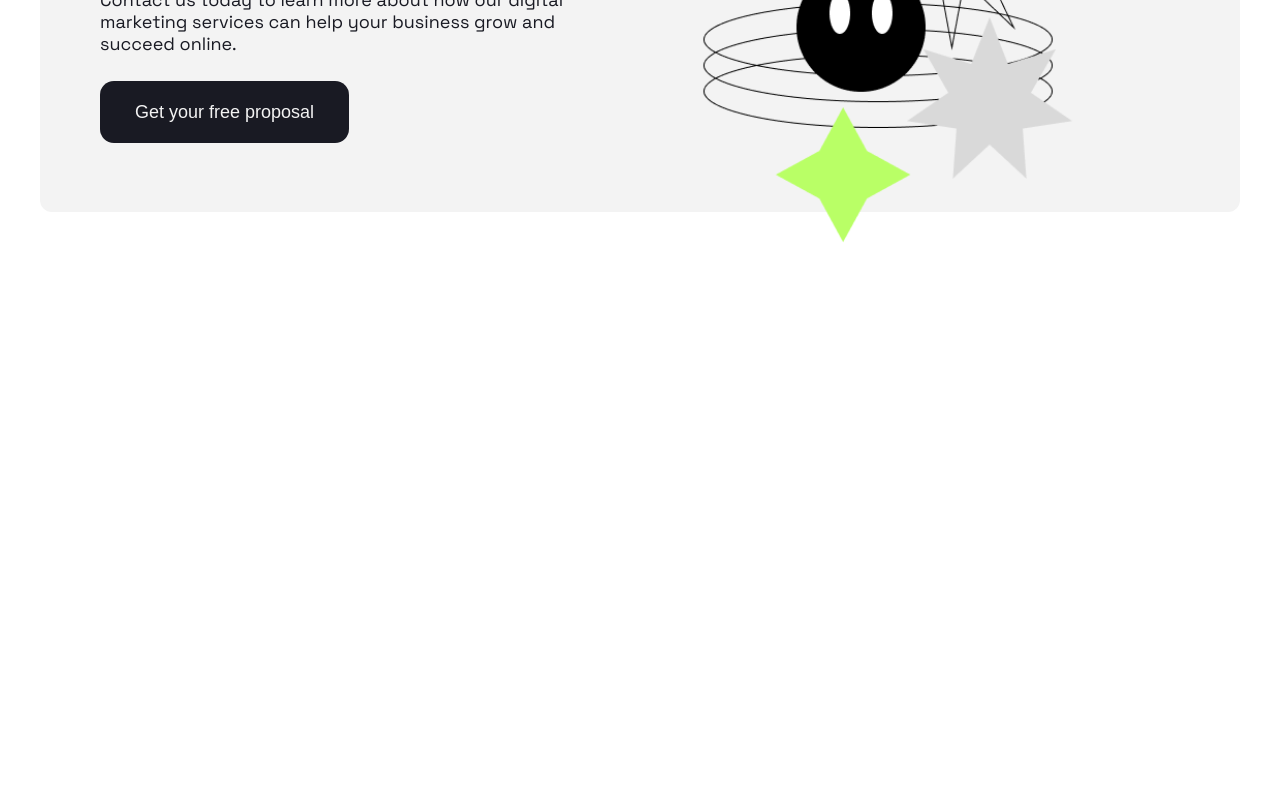
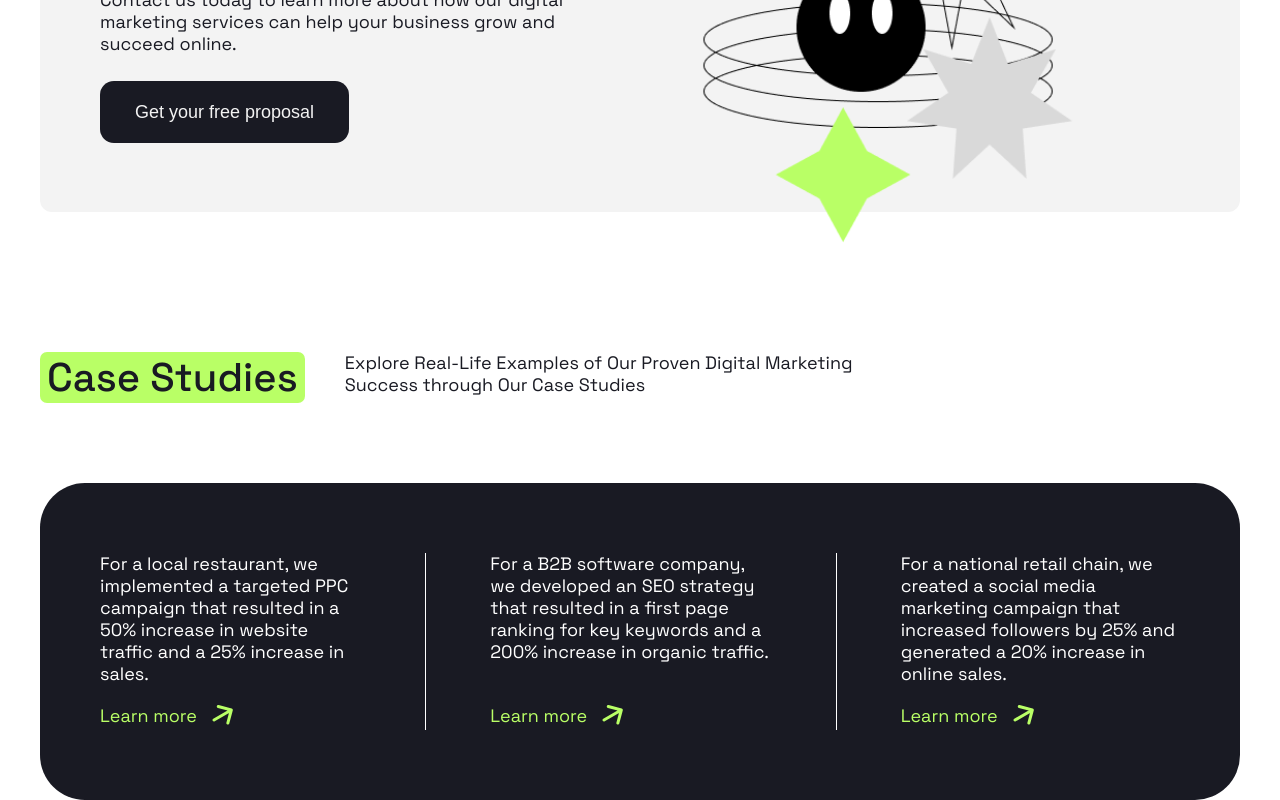
Before and after one commit to carrilloCd/positivus-landing-page, a React (Vite) app: page / in a window 1280 px wide. Shown: the part 2316-3116 px from the top of the page. Before the commit the page ends 2608 px from the top, so only its background shows below. Built offline with nearby package versions, Linux system fonts and the light colour scheme.

Commit message:
feat(case-studies-section): add CaseStudiesSection and CaseStudy components

```diff
--- a/src/App.tsx
+++ b/src/App.tsx
@@ -1,5 +1,5 @@
 import { Navbar } from "@components/layout";
-import { HeroSection, ServicesSection } from "@components/sections";
+import { HeroSection, ServicesSection, CaseStudiesSection } from "@components/sections";
 import { Sponsors, CTA } from "@components/ui";
 
 export const App: React.FC = () => {
@@ -10,6 +10,7 @@ export const App: React.FC = () => {
       <Sponsors />
       <ServicesSection />
       <CTA />
+      <CaseStudiesSection />
     </>
   )
 }
--- /dev/null
+++ b/src/components/sections/CaseStudiesSection/CaseStudiesSection.scss
@@ -0,0 +1,18 @@
+@use '../../../sass/abstract/variables' as *;
+
+.case-studies {
+  max-width: 120rem;
+  margin: 0 auto;
+
+  &__block {
+    border-radius: 4.5rem;
+    padding: 7rem 6rem;
+    width: 100%;
+
+    display: flex;
+    justify-content: space-between;
+    // gap: 4.4rem;
+    background-color: $secondary-color;
+    color: #fff;
+  }
+}
--- /dev/null
+++ b/src/components/sections/CaseStudiesSection/CaseStudiesSection.tsx
@@ -0,0 +1,23 @@
+import './CaseStudiesSection.scss'
+import { CaseStudy, Header } from '@components/ui'
+
+const caseStudiesDescription = [
+  'For a local restaurant, we implemented a targeted PPC campaign that resulted in a 50% increase in website traffic and a 25% increase in sales.',
+  'For a B2B software company, we developed an SEO strategy that resulted in a first page ranking for key keywords and a 200% increase in organic traffic.',
+  'For a national retail chain, we created a social media marketing campaign that increased followers by 25% and generated a 20% increase in online sales.'
+]
+
+export const CaseStudiesSection: React.FC = () => {
+  return (
+    <section className='case-studies'>
+      <Header title='Case Studies' subtitle='Explore Real-Life Examples of Our Proven Digital Marketing Success through Our Case Studies' />
+
+
+      <div className='case-studies__block'>
+        {caseStudiesDescription.map(description => (
+          <CaseStudy description={description} />
+        ))}
+      </div>
+    </section>
+  )
+}
--- a/src/components/sections/index.ts
+++ b/src/components/sections/index.ts
@@ -1,2 +1,3 @@
 export * from './HeroSection/HeroSection';
 export * from './ServicesSection/ServicesSection';
+export * from './CaseStudiesSection/CaseStudiesSection';
--- a/src/components/ui/CTA/CTA.scss
+++ b/src/components/ui/CTA/CTA.scss
@@ -7,7 +7,6 @@
   height: 34.7rem;
   border-radius: 1.2rem;
   background-color: $tertiary-color;
-  margin-bottom: 8rem;
 
   display: flex;
   gap: 18.6rem;
@@ -15,19 +14,18 @@
   &__title {
     font-size: 3rem;
     line-height: 3.8rem;
+    margin-bottom: 2.6rem;
   }
 
   &__box-info {
     width: 50rem;
-    display: flex;
-    flex-direction: column;
-    gap: 2.6rem;
+  }
+
+  &__description {
+    margin-bottom: 2.6rem;
   }
 
   &__illustration {
     transform: scale(1.8);
   }
-  .btn {
-    align-self: start;
-  }
 }
--- /dev/null
+++ b/src/components/ui/CaseStudy/CaseStudy.scss
@@ -0,0 +1,28 @@
+@use '../../../sass/abstract/variables' as *;
+.case-study {
+  display: flex;
+  flex-direction: column;
+  justify-content: space-between;
+  padding: 0 6.4rem;
+  border-right: 1px solid #fff;
+
+  &:first-child {
+    padding-left: 0;
+  }
+
+  &:last-child {
+    border: none;
+    padding-right: 0;
+  }
+
+  &__description {
+    margin-bottom: 2rem;
+  }
+
+  &__link {
+    display: flex;
+    gap: 1.5rem;
+    text-decoration: none;
+    color: $primary-color;
+  }
+}
--- /dev/null
+++ b/src/components/ui/CaseStudy/CaseStudy.tsx
@@ -0,0 +1,26 @@
+import './CaseStudy.scss'
+
+interface ICaseStudyProps {
+  description: string;
+  url?: string;
+}
+
+export const CaseStudy: React.FC<ICaseStudyProps> = ({ description, url }) => {
+  return (
+    <div className='case-study'>
+      <p className='case-study__description'>
+        {description}
+      </p>
+      <a href={url} className='case-study__link'>
+        <span className='case-study__link-text'>
+          Learn more
+        </span>
+        <span className='case-study__link-icon'>
+          <svg width="21" height="20" viewBox="0 0 21 20" fill="none" xmlns="http://www.w3.org/2000/svg">
+            <path d="M1.25 13.701C0.532561 14.1152 0.286748 15.0326 0.700962 15.75C1.11518 16.4674 2.03256 16.7133 2.75 16.299L1.25 13.701ZM20.7694 5.38823C20.9838 4.58803 20.5089 3.76552 19.7087 3.55111L6.66874 0.0570541C5.86854 -0.157359 5.04603 0.317515 4.83162 1.11771C4.61721 1.91791 5.09208 2.74042 5.89228 2.95483L17.4834 6.06066L14.3776 17.6518C14.1631 18.452 14.638 19.2745 15.4382 19.4889C16.2384 19.7033 17.0609 19.2284 17.2753 18.4282L20.7694 5.38823ZM2.75 16.299L20.0705 6.29904L18.5705 3.70096L1.25 13.701L2.75 16.299Z" fill="#B9FF66" />
+          </svg>
+        </span>
+      </a>
+    </div>
+  )
+}
--- a/src/components/ui/index.ts
+++ b/src/components/ui/index.ts
@@ -3,3 +3,4 @@ export * from './Sponsors/Sponsors';
 export * from './Header/Header';
 export * from './ServiceCard/ServiceCard';
 export * from './CTA/CTA';
+export * from './CaseStudy/CaseStudy';
```
